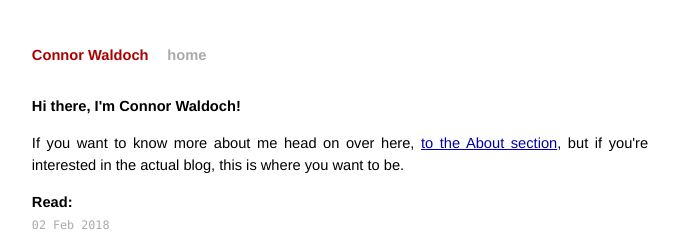
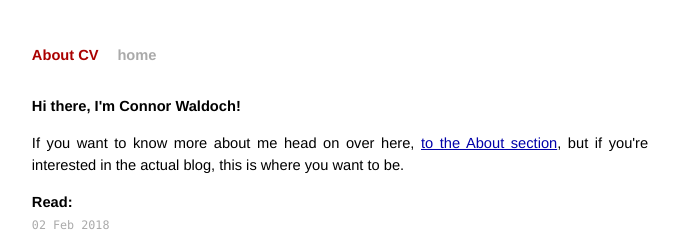
Before and after one commit to cwaldoch/cwaldoch.github.io, a Jekyll site: the page built from index.html, in a window 1280 px wide. Shown: the top 239 px of the page, without its empty margins (300-979 px from the left). Built offline with Jekyll 4.4.1, drawn with Linux system fonts in a browser that asks for light colours.

Commit message:
Update default.html

```diff
--- a/_layouts/default.html
+++ b/_layouts/default.html
@@ -26,7 +26,8 @@ var WRInitTime=(new Date()).getTime();
 
 <div class="site">
   <div class="title">
-    <a href="/">Connor Waldoch</a>
+	<a href="/about">About</a>
+	<a href="/CV">CV</a>
     <a class="extra" href="/">home</a>
   </div>
 
```
